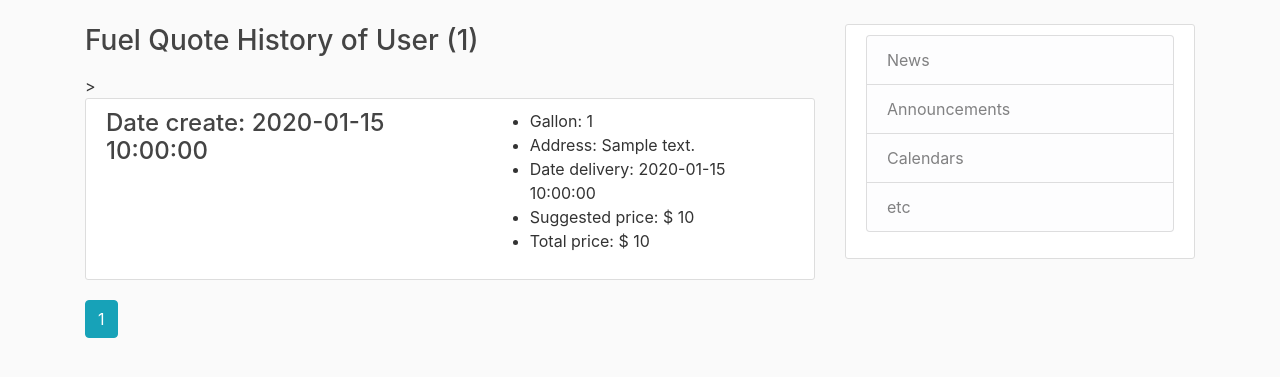
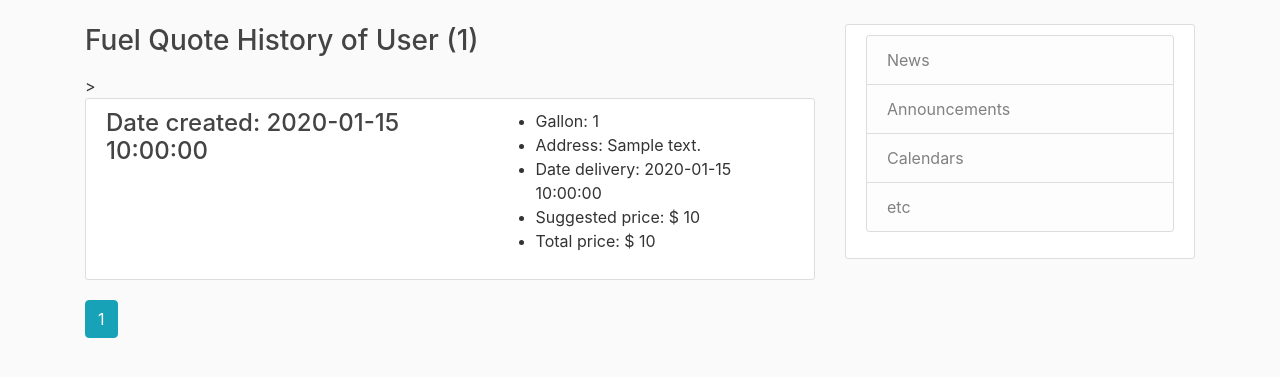
Before and after one commit to Hoangvo92/software-design, a Flask app: template texasfuelratepredictor/templates/fuel_history.html in a window 1280 px wide. Shown: the part 56-433 px from the top of the page. Run offline with Flask 2, Linux system fonts and the light colour scheme; tables that the repository leaves empty hold one stand-in row (values such as "Sample post"); the template is opened without the code that fills it: values that come from a table or form of the project are taken from there, most other values are stand-ins (such as "Sample title", 1, 10 or a date in 2020); some libraries are stand-ins or nearby versions.

Commit message:
Small cleanup in code (e.g. removed unnecessary spaces)

```diff
--- a/texasfuelratepredictor/fuel/routes.py
+++ b/texasfuelratepredictor/fuel/routes.py
@@ -11,7 +11,6 @@
 @login_required
 def fuel_rate_cal():
     form = FuelForm()
-    #client = ClientInformation.query.filter_by(email=current_user.email).first()
     client = ClientInformation.query.filter_by(client=current_user.email).first()
     if form.validate_on_submit():
         form.totalp.data = form.gallon.data * form.suggestp.data
--- a/texasfuelratepredictor/templates/fuel_form.html
+++ b/texasfuelratepredictor/templates/fuel_form.html
@@ -25,7 +25,7 @@
             <!-- address -->
             <div class="form-group">
                 {{ form.address.label(class="form-control-label") }}
-               <p style="border: solid 1px">{{ client.address1}} , {{client.address2}} ,{{ client.city }} ,{{client.state}}</p>
+               <p style="border: solid 1px">{{ client.address1 }}, {{ client.address2 }}, {{ client.city }}, {{ client.state }}</p>
             </div>
 
             <!-- date delivery -->
--- a/texasfuelratepredictor/templates/fuel_history.html
+++ b/texasfuelratepredictor/templates/fuel_history.html
@@ -4,7 +4,7 @@
     {% if listQuote %}
         {% for quote in listQuote.items %}
             <article class = "media content-section">
-                <h4>Date create: <a class="article-title" href="{{ url_for('fuel.pastQuote',quote_id=quote.id)}}">{{quote.datepost}}</a></h4>
+                <h4>Date created: <a class="article-title" href="{{ url_for('fuel.pastQuote',quote_id=quote.id)}}">{{quote.datepost}}</a></h4>
                   <ul>
                     <li>Gallon:            {{quote.gallon}}</li>
                     <li>Address:           {{quote.address}}</li>
```
Also changed, not shown: texasfuelratepredictor/site.db.
